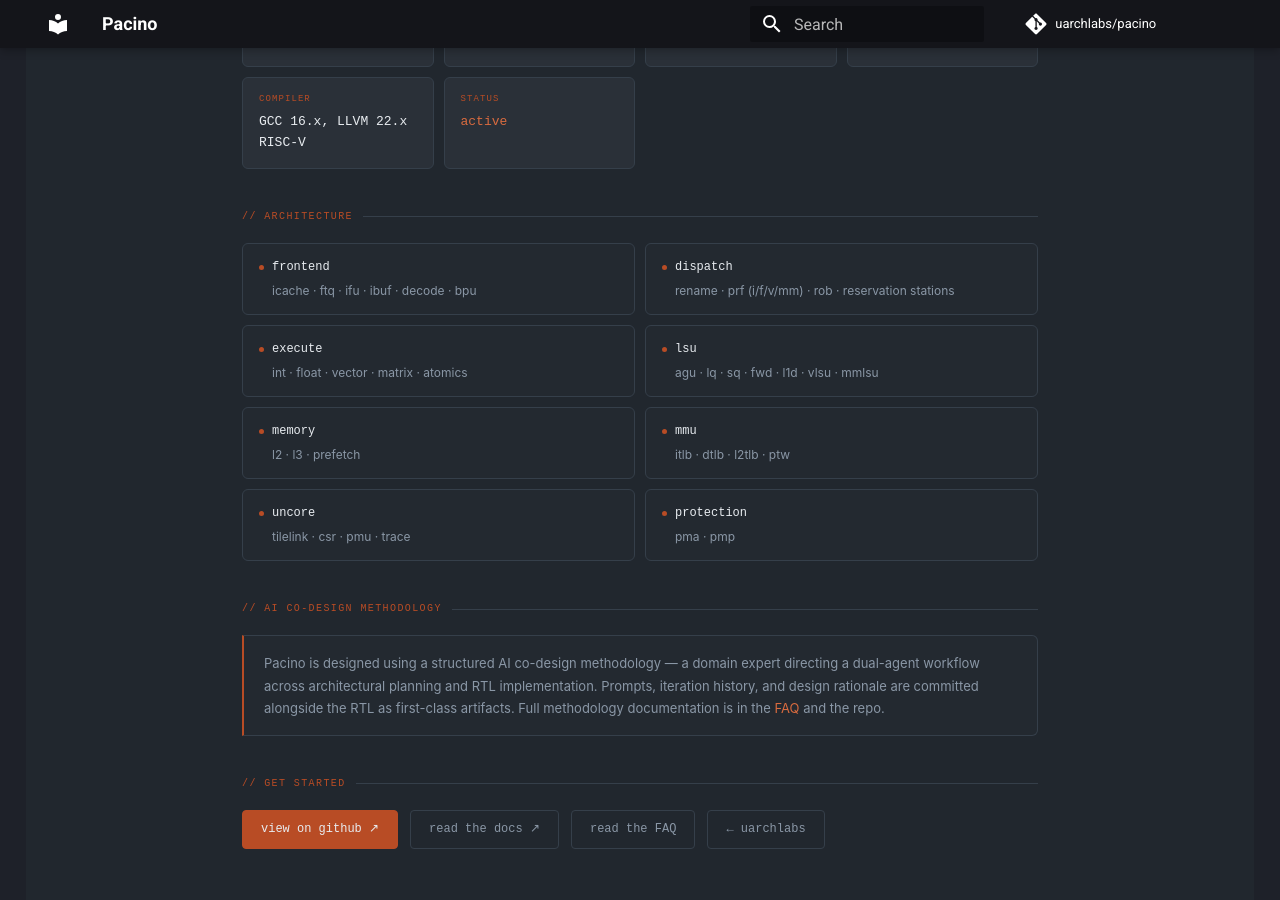
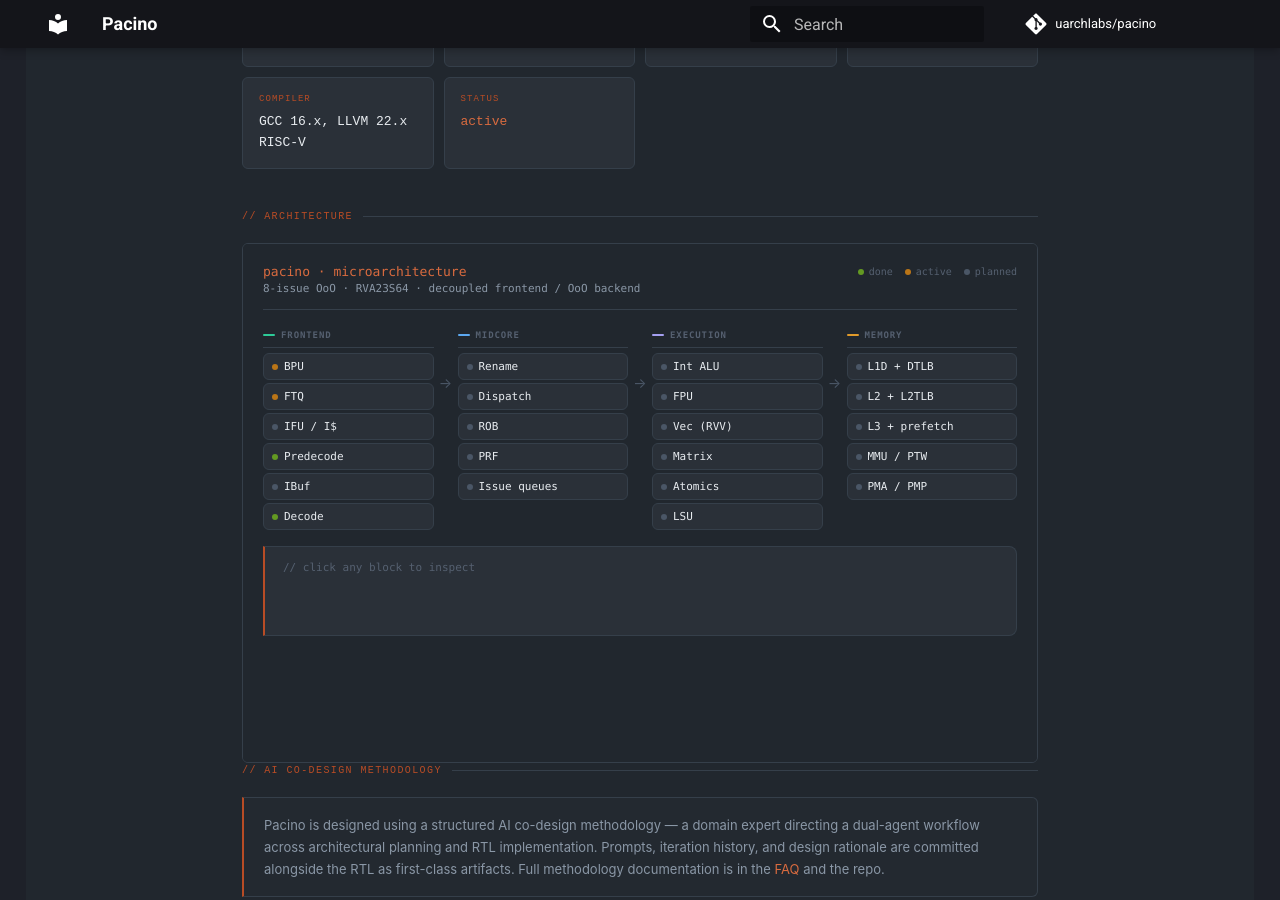
Before and after one commit to uarchlabs/pacino, an MkDocs documentation site: the page built from docs/index.md, in a window 1280 px wide and 900 px high, scrolled down 861 px. Built offline with MkDocs 1.6.1 and Material for MkDocs 9.7.7, drawn with Linux system fonts in a browser that asks for light colours; comment, search, counter and statistics services are not loaded.

Commit message:
interactive status

```diff
--- a/docs/index.md
+++ b/docs/index.md
@@ -465,6 +465,17 @@
     <!-- ARCHITECTURE -->
     <section id="architecture">
       <div class="section-label">// architecture</div>
+      <iframe
+        src="microarchitecture.html"
+        title="Pacino microarchitecture block diagram"
+        style="width:100%; height:520px; border:0.5px solid #353f4a; border-radius:6px; display:block;"
+        loading="lazy"
+      ></iframe>
+    </section>
+
+<!--
+    <section id="architecture">
+      <div class="section-label">// architecture</div>
       <div class="arch-grid">
         <div class="arch-card"><div class="arch-name"><span class="arch-dot"></span>frontend</div><div class="arch-detail">icache · ftq · ifu · ibuf · decode · bpu</div></div>
         <div class="arch-card"><div class="arch-name"><span class="arch-dot"></span>dispatch</div><div class="arch-detail">rename · prf (i/f/v/mm) · rob · reservation stations</div></div>
@@ -476,7 +487,7 @@
         <div class="arch-card"><div class="arch-name"><span class="arch-dot"></span>protection</div><div class="arch-detail">pma · pmp</div></div>
       </div>
     </section>
-
+-->
     <!-- METHODOLOGY -->
     <section id="methodology">
       <div class="section-label">// ai co-design methodology</div>
--- /dev/null
+++ b/docs/microarchitecture.html
@@ -0,0 +1,340 @@
+<!DOCTYPE html>
+<html lang="en">
+<head>
+  <meta charset="UTF-8">
+  <meta name="viewport" content="width=device-width, initial-scale=1.0">
+  <title>Pacino — Microarchitecture</title>
+  <style>
+    *, *::before, *::after { box-sizing: border-box; margin: 0; padding: 0; }
+
+    :root {
+      --bg:        #21272e;
+      --bg2:       #2a3038;
+      --bg3:       #323b44;
+      --border:    #353f4a;
+      --border2:   #4a5666;
+      --border3:   #60717f;
+      --text:      #e8ecf0;
+      --text2:     #8a97a6;
+      --text3:     #556070;
+      --mono:      'SFMono-Regular', 'Consolas', 'Liberation Mono', monospace;
+      --radius:    6px;
+      --radius-lg: 8px;
+      --accent:    #b84c25;
+      --accent-br: #d96b3f;
+      --fe:        #2dca97;
+      --mc:        #5ca8f0;
+      --be:        #a49ff0;
+      --mm:        #e09a2a;
+      --done-bg:   #1a2d0a;
+      --done-fg:   #8fcf4a;
+      --act-bg:    #2a1e04;
+      --act-fg:    #f5b844;
+      --plan-bg:   #232930;
+      --plan-fg:   #556070;
+    }
+
+    body {
+      font-family: -apple-system, BlinkMacSystemFont, 'Segoe UI', system-ui, sans-serif;
+      background: var(--bg);
+      color: var(--text);
+      padding: 20px 20px 28px;
+    }
+
+    /* ── Header ── */
+    .hd {
+      display: flex;
+      align-items: flex-start;
+      justify-content: space-between;
+      gap: 16px;
+      margin-bottom: 20px;
+      padding-bottom: 14px;
+      border-bottom: 0.5px solid var(--border);
+    }
+    .hd-title {
+      font-family: var(--mono);
+      font-size: 13px;
+      color: var(--accent-br);
+    }
+    .hd-sub {
+      font-size: 11px;
+      color: var(--text2);
+      margin-top: 3px;
+      font-family: var(--mono);
+    }
+
+    /* ── Legend ── */
+    .legend {
+      display: flex;
+      gap: 12px;
+      flex-shrink: 0;
+      margin-top: 2px;
+    }
+    .leg-item {
+      display: flex;
+      align-items: center;
+      gap: 5px;
+      font-size: 10px;
+      font-family: var(--mono);
+      color: var(--text3);
+    }
+    .leg-dot { width: 6px; height: 6px; border-radius: 50%; }
+
+    /* ── Diagram grid ── */
+    .diagram {
+      display: grid;
+      grid-template-columns: 1fr 24px 1fr 24px 1fr 24px 1fr;
+      align-items: start;
+      gap: 0;
+      margin-bottom: 16px;
+    }
+    .arrow-col {
+      display: flex;
+      align-items: flex-start;
+      justify-content: center;
+      padding-top: 44px;
+      color: var(--border2);
+      font-size: 14px;
+    }
+
+    /* ── Group ── */
+    .group { display: flex; flex-direction: column; gap: 3px; }
+    .group-header {
+      font-family: var(--mono);
+      font-size: 9px;
+      font-weight: 600;
+      letter-spacing: 0.1em;
+      text-transform: uppercase;
+      color: var(--text3);
+      padding: 0 0 7px 0;
+      margin-bottom: 2px;
+      display: flex;
+      align-items: center;
+      gap: 6px;
+      border-bottom: 0.5px solid var(--border);
+    }
+    .group-accent { width: 12px; height: 2px; border-radius: 1px; flex-shrink: 0; }
+
+    /* ── Block ── */
+    .block {
+      padding: 6px 8px;
+      border-radius: var(--radius);
+      border: 0.5px solid var(--border);
+      background: var(--bg2);
+      cursor: pointer;
+      transition: border-color 0.12s, background 0.12s, transform 0.08s;
+      display: flex;
+      align-items: center;
+      gap: 6px;
+      user-select: none;
+      -webkit-user-select: none;
+    }
+    .block:hover { border-color: var(--border2); background: var(--bg3); }
+    .block:active { transform: scale(0.98); }
+    .block.selected {
+      border-color: var(--accent);
+      background: var(--bg3);
+      box-shadow: inset 0 0 0 1px rgba(184,76,37,0.3);
+    }
+    .block-dot { width: 6px; height: 6px; border-radius: 50%; flex-shrink: 0; }
+    .dot-done    { background: #639922; }
+    .dot-active  { background: #BA7517; }
+    .dot-planned { background: var(--border2); }
+    .block-name {
+      font-family: var(--mono);
+      font-size: 11px;
+      font-weight: 500;
+      color: var(--text);
+      white-space: nowrap;
+      overflow: hidden;
+      text-overflow: ellipsis;
+    }
+
+    /* ── Detail panel ── */
+    .detail-panel {
+      border: 0.5px solid var(--border);
+      border-left: 2px solid var(--accent);
+      border-radius: 0 var(--radius-lg) var(--radius-lg) 0;
+      background: var(--bg2);
+      padding: 14px 18px;
+      min-height: 90px;
+    }
+    .detail-hint {
+      font-family: var(--mono);
+      font-size: 11px;
+      color: var(--text3);
+    }
+    .detail-top { display: flex; align-items: baseline; flex-wrap: wrap; margin-bottom: 8px; }
+    .detail-name {
+      font-family: var(--mono);
+      font-size: 13px;
+      font-weight: 500;
+      color: var(--text);
+    }
+    .status-badge {
+      font-family: var(--mono);
+      font-size: 9px;
+      padding: 2px 7px;
+      border-radius: 3px;
+      font-weight: 500;
+      margin-left: 9px;
+      letter-spacing: 0.05em;
+      text-transform: uppercase;
+    }
+    .badge-done    { background: var(--done-bg); color: var(--done-fg); }
+    .badge-active  { background: var(--act-bg);  color: var(--act-fg);  }
+    .badge-planned { background: var(--plan-bg); color: var(--plan-fg); border: 0.5px solid var(--border); }
+    .detail-desc {
+      font-size: 12px;
+      color: var(--text2);
+      line-height: 1.7;
+      margin-bottom: 10px;
+    }
+    .params { display: flex; flex-wrap: wrap; gap: 4px; }
+    .param-tag {
+      font-size: 10px;
+      font-family: var(--mono);
+      background: var(--bg);
+      border: 0.5px solid var(--border);
+      border-radius: 3px;
+      padding: 2px 6px;
+      color: var(--text2);
+    }
+
+    @media (max-width: 600px) {
+      body { padding: 14px 12px 20px; }
+      .hd { flex-direction: column; gap: 8px; }
+      .diagram { grid-template-columns: 1fr 18px 1fr; }
+      .group-be { grid-column: 1; grid-row: 2; }
+      .arr-be   { display: none; }
+      .group-mm { display: none; }
+      .arr-mm   { display: none; }
+    }
+  </style>
+</head>
+<body>
+
+  <!-- Header -->
+  <div class="hd">
+    <div>
+      <div class="hd-title">pacino · microarchitecture</div>
+      <div class="hd-sub">8-issue OoO · RVA23S64 · decoupled frontend / OoO backend</div>
+    </div>
+    <div class="legend">
+      <div class="leg-item"><div class="leg-dot dot-done"></div>done</div>
+      <div class="leg-item"><div class="leg-dot dot-active"></div>active</div>
+      <div class="leg-item"><div class="leg-dot dot-planned"></div>planned</div>
+    </div>
+  </div>
+
+  <!-- Diagram -->
+  <div class="diagram">
+
+    <div class="group">
+      <div class="group-header"><span class="group-accent" style="background:var(--fe)"></span>Frontend</div>
+      <div class="block" data-id="bpu"><div class="block-dot dot-active"></div><div class="block-name">BPU</div></div>
+      <div class="block" data-id="ftq"><div class="block-dot dot-active"></div><div class="block-name">FTQ</div></div>
+      <div class="block" data-id="ifu"><div class="block-dot dot-planned"></div><div class="block-name">IFU / I$</div></div>
+      <div class="block" data-id="predecode"><div class="block-dot dot-planned"></div><div class="block-name">Predecode</div></div>
+      <div class="block" data-id="ibuf"><div class="block-dot dot-planned"></div><div class="block-name">IBuf</div></div>
+      <div class="block" data-id="decode"><div class="block-dot dot-done"></div><div class="block-name">Decode</div></div>
+    </div>
+
+    <div class="arrow-col">→</div>
+
+    <div class="group">
+      <div class="group-header"><span class="group-accent" style="background:var(--mc)"></span>Midcore</div>
+      <div class="block" data-id="rename"><div class="block-dot dot-planned"></div><div class="block-name">Rename</div></div>
+      <div class="block" data-id="dispatch"><div class="block-dot dot-planned"></div><div class="block-name">Dispatch</div></div>
+      <div class="block" data-id="rob"><div class="block-dot dot-planned"></div><div class="block-name">ROB</div></div>
+      <div class="block" data-id="prf"><div class="block-dot dot-planned"></div><div class="block-name">PRF</div></div>
+      <div class="block" data-id="rs"><div class="block-dot dot-planned"></div><div class="block-name">Issue queues</div></div>
+    </div>
+
+    <div class="arrow-col arr-be">→</div>
+
+    <div class="group group-be">
+      <div class="group-header"><span class="group-accent" style="background:var(--be)"></span>Execution</div>
+      <div class="block" data-id="int"><div class="block-dot dot-planned"></div><div class="block-name">Int ALU</div></div>
+      <div class="block" data-id="fpu"><div class="block-dot dot-planned"></div><div class="block-name">FPU</div></div>
+      <div class="block" data-id="vec"><div class="block-dot dot-planned"></div><div class="block-name">Vec (RVV)</div></div>
+      <div class="block" data-id="mat"><div class="block-dot dot-planned"></div><div class="block-name">Matrix</div></div>
+      <div class="block" data-id="atm"><div class="block-dot dot-planned"></div><div class="block-name">Atomics</div></div>
+      <div class="block" data-id="lsu"><div class="block-dot dot-planned"></div><div class="block-name">LSU</div></div>
+    </div>
+
+    <div class="arrow-col arr-mm">→</div>
+
+    <div class="group">
+      <div class="group-header"><span class="group-accent" style="background:var(--mm)"></span>Memory</div>
+      <div class="block" data-id="l1d"><div class="block-dot dot-planned"></div><div class="block-name">L1D + DTLB</div></div>
+      <div class="block" data-id="l2"><div class="block-dot dot-planned"></div><div class="block-name">L2 + L2TLB</div></div>
+      <div class="block" data-id="l3"><div class="block-dot dot-planned"></div><div class="block-name">L3 + prefetch</div></div>
+      <div class="block" data-id="mmu"><div class="block-dot dot-planned"></div><div class="block-name">MMU / PTW</div></div>
+      <div class="block" data-id="prot"><div class="block-dot dot-planned"></div><div class="block-name">PMA / PMP</div></div>
+    </div>
+
+  </div>
+
+  <!-- Detail panel -->
+  <div class="detail-panel" id="detail-panel">
+    <div class="detail-hint">// click any block to inspect</div>
+  </div>
+
+<script>
+const DATA = {
+  bpu: { name: 'Branch predictor unit', status: 'active', desc: 'Seven-predictor hierarchy in a 4-stage pipeline. At s0 all structures are indexed. At s1, uBTB and Loop produce the first prediction; Loop overrides uBTB when trusted. At s2, FTB, TAGE, and RAS refine or override. At s3, SC and ITTAGE apply final corrections. Override chain: SC > TAGE > FTB > uBTB. TAGE is Seznec-style with T0 (bimodal base) plus four tagged geometric-history tables (T1–T4). RAS is a dual-stack 48-entry design with per-FTQ-entry snapshots for speculative recovery.', params: ['uBTB', 'Loop', 'FTB', 'TAGE (T0 + T1–T4)', 'SC', 'ITTAGE', 'RAS 48-entry', 'GHR=256b', 'PHR=32b', '4-stage pipeline'] },
+  ftq: { name: 'Fetch target queue', status: 'active', desc: 'Decouples the BPU from the IFU. The BPU generates the next fetch PC autonomously — ahead of fetch and decode — and writes into the FTQ. The IFU consumes entries independently. Carries per-entry RAS snapshots for speculative recovery and supports early redirect detection on the FTQ writeback path.', params: ['depth=64', 'dual branch slots/cycle', 'num_pred_slots=2', 'per-entry RAS snapshot', 'FTQ writeback path', 'early redirect detect'] },
+  ifu: { name: 'Instruction fetch unit + I-cache', status: 'planned', desc: 'Fetches 64-byte blocks from the instruction cache on each cycle. VA_WIDTH=40. Handles virtual-to-physical translation via the ITLB. Sends raw instruction bytes downstream to the predecode stage.', params: ['fetch block=64B', 'VA_WIDTH=40', 'ITLB', 'physical tag I$'] },
+  predecode: { name: 'Predecode', status: 'done', desc: 'Scans the raw fetch stream ahead of full decode to detect branches and classify their types. Writes a predecode packet back to the FTQ writeback path for early redirect detection before rename. Shortens the branch misprediction penalty by catching obvious redirects before the full decode pipeline.', params: ['feeds FTQ writeback path', 'early redirect detect', 'branch type classify', 'ahead of full decode'] },
+  ibuf: { name: 'Instruction buffer', status: 'planned', desc: 'Elastic buffer between the fetch/predecode frontend and the decode stage. Absorbs fetch bandwidth bubbles and decouples frontend timing from the decode/rename pipeline. Allows the frontend to run ahead of the backend.', params: ['fetch–decode decoupler', 'absorbs fetch bubbles', '8-wide output to decode'] },
+  decode: { name: 'Decode', status: 'done', desc: 'Full 8-wide decode covering scalar RV64, RVC compressed, and RVV vector instructions. Uses a dual-width packet: decode_pkt_t[7:0] for scalar and vec_decode_pkt_t[7:0] for vector, with a separate predecode packet feeding the FTQ writeback path. Over 1000 directed tests pass against spike-dasm as an independent oracle. Tasks DECODE-001 through DECODE-011 complete.', params: ['8-wide', 'decode_pkt_t[7:0]', 'vec_decode_pkt_t[7:0]', 'RV64 + RVC + RVV', 'spike-dasm verified', '1000+ directed tests', 'DECODE-001–011 complete'] },
+  rename: { name: 'Rename', status: 'planned', desc: 'Maps architectural registers to physical registers using a RAT (register alias table) and a free list. Separate rename tracks for integer, FP, vector, and matrix register files. ARMT supports speculative recovery on branch mispredictions and exception flushes.', params: ['RAT', 'ARMT', 'free list', 'int / FP / vec / matrix', '8-wide rename'] },
+  dispatch: { name: 'Dispatch', status: 'planned', desc: 'Allocates renamed instructions into the ROB and the appropriate reservation station cluster (integer, FP, vector, LDST, matrix). 8-wide dispatch matches the decode/rename width. ROB and RS allocation are coupled at this stage.', params: ['8-wide dispatch', 'ROB alloc', 'RS alloc', 'per-type RS routing'] },
+  rob: { name: 'Reorder buffer', status: 'planned', desc: 'Centralized ROB enforces in-order commit despite out-of-order execution. Tracks all in-flight instructions from dispatch to writeback. Handles precise exceptions, pipeline flushes, and branch misprediction recovery. Supports 8-wide commit.', params: ['centralized', 'in-order commit', 'precise exceptions', 'flush / recovery', '8-wide commit'] },
+  prf: { name: 'Physical register file', status: 'planned', desc: 'Separate register files for integer, floating-point, vector (RVV), and matrix (tile registers). The PRF holds speculative results and is the source for all operand reads at issue time. Multi-ported to support the 8-issue bandwidth.', params: ['int PRF', 'FP PRF', 'vec PRF (RVV)', 'matrix tile reg file', 'multi-port read'] },
+  rs: { name: 'Issue queues (reservation stations)', status: 'planned', desc: 'Distributed reservation stations, one per execution cluster: integer, FP, vector, LDST, and matrix. Instructions wait here until all source operands are ready, then issue out-of-order to their execution unit. Each RS monitors the result buses for operand wakeup.', params: ['int RS', 'FP RS', 'vec RS', 'LDST RS', 'matrix RS', 'OoO issue', 'operand wakeup'] },
+  int: { name: 'Integer ALU cluster', status: 'planned', desc: 'Multiple integer execution units handling ALU operations, branch resolution, and scalar cryptography. Full coverage of the RVA23S64 integer extension set including Zba/Zbb/Zbc/Zbs bit manipulation and the Zk scalar crypto suite.', params: ['multi-port ALU', 'branch resolve', 'Zba / Zbb / Zbc / Zbs', 'Zk / Zkn', 'Zbkb / Zbkc / Zbkx', 'Zicond'] },
+  fpu: { name: 'Floating-point unit', status: 'planned', desc: 'IEEE 754 compliant FPU supporting single, double, and half precision (RVF, RVD, Zfh, Zfhmin) plus extended floating-point operations (Zfa). Includes FMA, FDIV, and FSQRT execution units.', params: ['RVF / RVD', 'Zfh / Zfhmin', 'Zfa', 'IEEE 754', 'FMA', 'FDIV / FSQRT'] },
+  vec: { name: 'Vector execution (RVV)', status: 'planned', desc: 'RVV vector execution unit as required by RVA23S64. The vector LSU (VLSU) handles all vector memory operations including vsplit, vmerge, segment loads, misaligned access, and the vector fractional overflow buffer. Zvkb (vector crypto) included.', params: ['RVV', 'VLSU', 'vsplit / vmerge', 'segment / misalign', 'vfofbuf', 'Zvkb'] },
+  mat: { name: 'Matrix unit', status: 'planned', desc: 'Matrix execution unit with a dedicated tile register file for matrix operands. Matrix load/store is handled through the mmlsu (matrix LSU) path. Targets future matrix-acceleration workloads.', params: ['tile reg file', 'mmlsu (matrix ld/st)'] },
+  atm: { name: 'Atomics', status: 'planned', desc: 'Handles A-extension atomic memory operations (LR/SC and AMOs). Closely coupled with the LSU and store queue to guarantee ordering and atomicity semantics. Zawrs (wait-on-reservation-set) is included.', params: ['A-extension AMOs', 'LR / SC', 'store queue coupling', 'Zawrs'] },
+  lsu: { name: 'Load / store unit', status: 'planned', desc: 'Address generation unit (AGU), load queue (LQ), store queue (SQ), store buffer (SB), forwarding network, exception buffer, and uncached buffer for MMIO traffic. Separate VLSU and mmlsu sub-paths handle vector and matrix memory traffic. The full LSU cluster is one of the most complex units in the design.', params: ['AGU', 'LQ', 'SQ', 'store buffer', 'forwarding', 'exception buffer', 'uncached buffer (MMIO)', 'VLSU', 'mmlsu'] },
+  l1d: { name: 'L1D cache + DTLB', status: 'planned', desc: 'First-level data cache with integrated DTLB for virtual-to-physical translation. Serves load/store requests from the LSU with single-cycle hit latency. Includes MSHR (miss-status holding registers) for outstanding misses and a write-back queue.', params: ['L1D', 'DTLB', 'MSHR', 'write-back queue', 'low-latency hit path'] },
+  l2: { name: 'L2 unified cache + L2TLB', status: 'planned', desc: 'Unified second-level cache shared between instruction and data subsystems. The L2TLB caches page table walk results to reduce PTW pressure. Backed by L3.', params: ['unified L2', 'L2TLB', 'PTW result cache', 'shared I + D'] },
+  l3: { name: 'L3 + prefetch', status: 'planned', desc: 'Last-level on-die cache with a hardware prefetch engine. Connected to the uncore fabric via TileLink for coherent memory access to DRAM.', params: ['L3 LLC', 'prefetch engine', 'TileLink fabric', 'uncore interface'] },
+  mmu: { name: 'MMU / page table walker', status: 'planned', desc: 'Covers ITLB, DTLB, L2TLB, and the page table walker. Supports Sv39/Sv48 virtual memory, plus Svnapot, Svpbmt, and Svinval as required by RVA23S64. The H extension enables two-stage VS/G translation for hypervisor workloads. SSTC provides supervisor-mode timer support.', params: ['ITLB / DTLB / L2TLB', 'PTW', 'Sv39 / Sv48', 'Svnapot / Svpbmt', 'Svinval', 'H-ext (VS / G stage)', 'SSTC'] },
+  prot: { name: 'PMA / PMP', status: 'planned', desc: 'Physical memory attribute (PMA) and physical memory protection (PMP) units enforce memory access permissions and attribute checking for physical addresses. Required for RVA23S64 supervisor-mode compliance.', params: ['PMA', 'PMP', 'physical addr protection', 'supervisor mode', 'RVA23 required'] }
+};
+
+const SL = ['done', 'active', 'planned'];
+const SC = ['badge-done', 'badge-active', 'badge-planned'];
+let cur = null;
+
+function showDetail(id) {
+  if (cur === id) return;
+  cur = id;
+  document.querySelectorAll('.block').forEach(b => b.classList.remove('selected'));
+  document.querySelectorAll(`.block[data-id="${id}"]`).forEach(b => b.classList.add('selected'));
+  const d = DATA[id];
+  const si = d.status === 'done' ? 0 : d.status === 'active' ? 1 : 2;
+  const tags = d.params.map(p => `<span class="param-tag">${p}</span>`).join('');
+  document.getElementById('detail-panel').innerHTML =
+    `<div class="detail-top"><span class="detail-name">${d.name}</span><span class="status-badge ${SC[si]}">${SL[si]}</span></div>
+     <div class="detail-desc">${d.desc}</div>
+     <div class="params">${tags}</div>`;
+}
+
+const DOT = { done: 'dot-done', active: 'dot-active', planned: 'dot-planned' };
+
+document.querySelectorAll('.block').forEach(b => {
+  b.addEventListener('click', () => showDetail(b.dataset.id));
+  const d = DATA[b.dataset.id];
+  if (d) {
+    const dot = b.querySelector('.block-dot');
+    dot.className = 'block-dot ' + DOT[d.status];
+  }
+});
+</script>
+</body>
+</html>
```
Also changed, not shown: README.md (+3 -1 lines).
